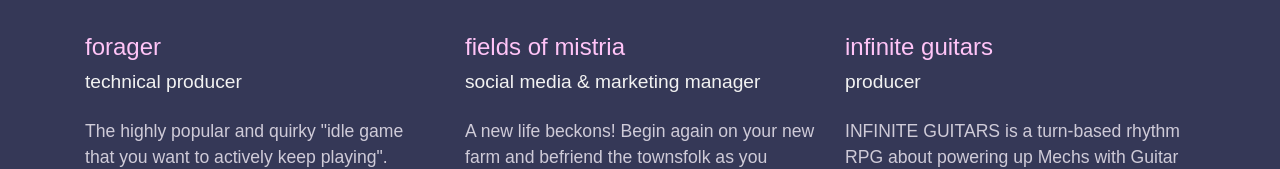
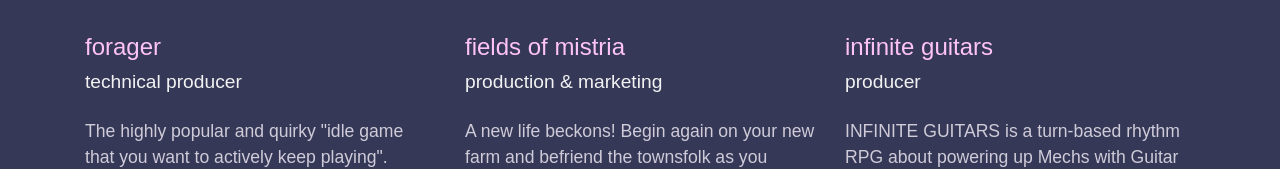
Before and after one commit to imlazyeye/imlazyeye.github.io, a plain HTML site: page index.html in a window 1280 px wide. Shown: the part 275-444 px from the top of the page. Drawn offline with nearby package versions, Linux system fonts and the light colour scheme; a web font is replaced by a local one.

Commit message:
title update

```diff
--- a/index.html
+++ b/index.html
@@ -85,7 +85,7 @@
 
         <div class="portfolio-item col-md-4">
           <h3><a href="https://fieldsofmistria.com/">Fields of Mistria</a></h3>
-          <h4>Social Media & Marketing Manager</h4>
+          <h4>Production & Marketing</h4>
           <p>
             A new life beckons! Begin again on your new farm and befriend the townsfolk as you discover a world brimming with
             possibilities. Adventure, magic and love all await you in Mistria!
```
